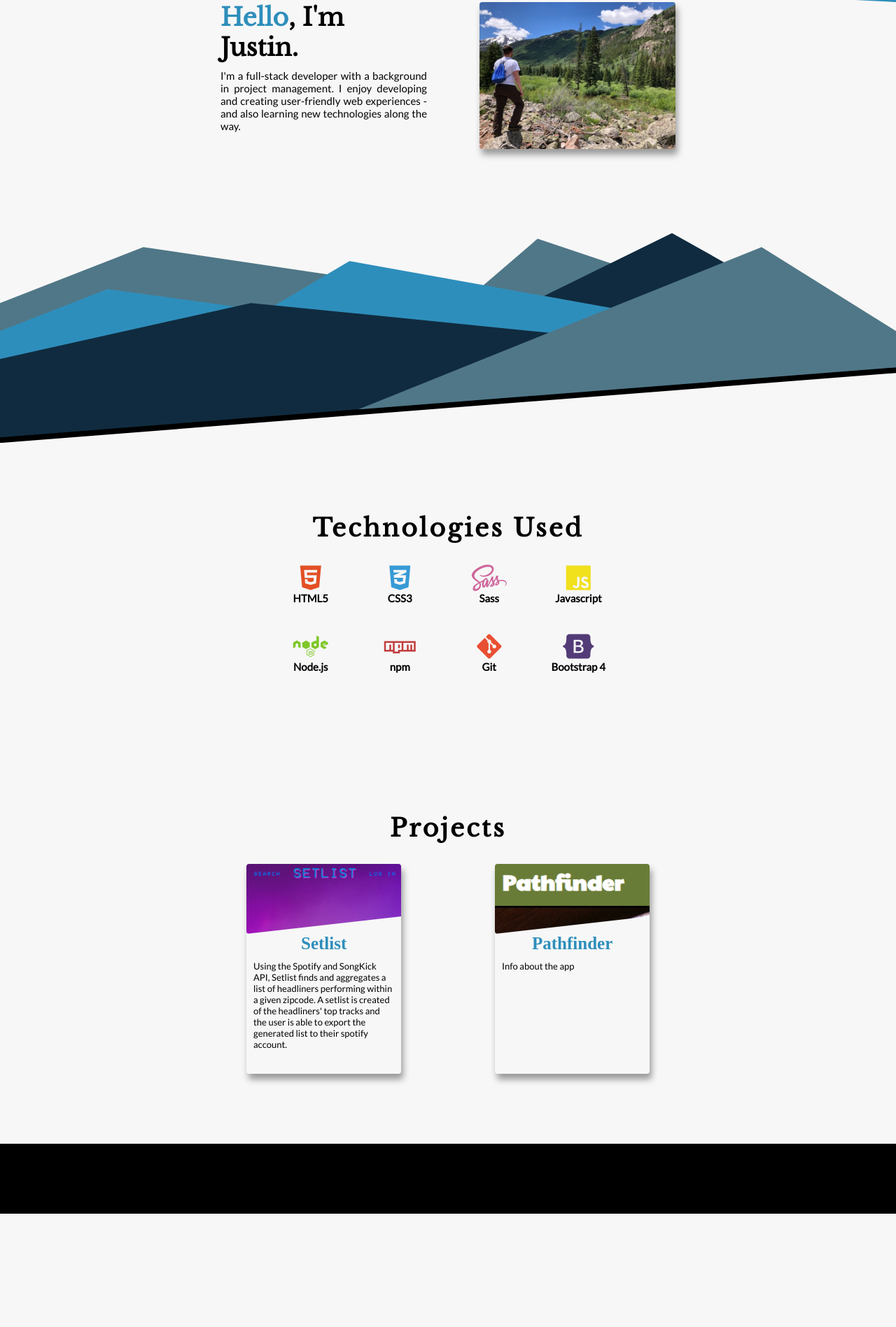
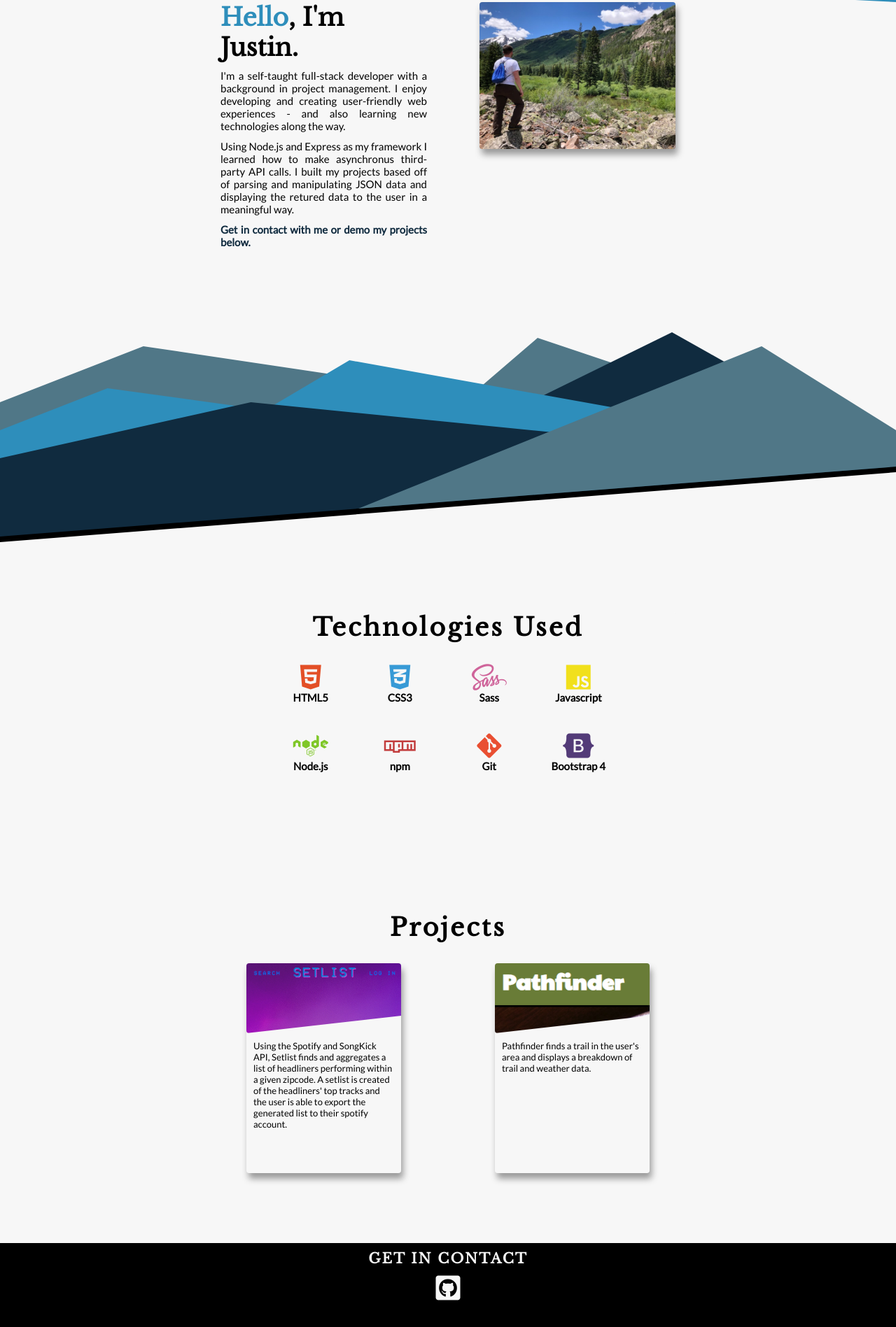
Before and after one commit to JW-Ellis/JW-Ellis.github.io, a website: page index.html in a window 1280 px wide. Shown: the part 257-2154 px from the top of the page at 70% size. Before the commit the page ends 1992 px from the top, so only its background shows below. Drawn offline with nearby package versions, Linux system fonts and the light colour scheme.

Commit message:
Add footer contact info. Update container description

```diff
--- a/Public/public.js
+++ b/Public/public.js
@@ -1,4 +1,4 @@
 AOS.init({
-    offset: 100,
-    duration: 1000
+  offset: 100,
+  duration: 1000,
 });
--- a/index.html
+++ b/index.html
@@ -24,7 +24,9 @@
 		<div class="row">
 			<div class="col-1-of-2">
 				<h1><span class="section-em">Hello</span>, I'm Justin.</h1>
-				<p>I'm a full-stack developer with a background in project management. I enjoy developing and creating user-friendly web experiences - and also learning new technologies along the way.</p>
+				<p>I'm a self-taught full-stack developer with a background in project management. I enjoy developing and creating user-friendly web experiences - and also learning new technologies along the way.</p> <br>
+				<p>Using Node.js and Express as my framework I learned how to make asynchronus third-party API calls. I built my projects based off of parsing and manipulating JSON data and displaying the retured data to the user in a meaningful way.</p> <br>
+				<a id="projectAnchor" href="#project"><p>Get in contact with me or demo my projects below.</p></a>
 			</div>
 			<div class="col-1-of-2">
 				<div class="photo">
@@ -37,7 +39,7 @@
 		</div>
 	</section>
 
-
+<!--Mountain Background-->
 	<div class="mountain">
 			<div class="mountain__bottom"></div>
 			<div class="mountain__top"></div>
@@ -94,17 +96,16 @@
 
 		</div>
 
-	<!--Projects-->
+	<!--Projects Section-->
 		<div class="section-info">
 			<div class="row section-projects">
-				<h1>Projects</h1>
+				<h1 id="project">Projects</h1>
 				<div class="row">
 					<div class="col-1-of-2">
 						<a href="">
 							<div class="container__project" data-aos="flip-down">
 								<div class="project__picture project__picture--1"></div>
 								<div class="project__description">
-									<h2>Setlist</h2>
 									<p>Using the Spotify and SongKick API, Setlist finds and aggregates a list of headliners performing within a given zipcode. A setlist is created of the headliners' top tracks and the user is able to export the generated list to their spotify account.</p>
 								</div>
 							</div>
@@ -116,17 +117,13 @@
 							<div class="container__project" data-aos="flip-down">
 								<div class="project__picture project__picture--2"></div>
 								<div class="project__description">
-									<h2>Pathfinder</h2>
-									<p>Info about the app</p>
+									<p>Pathfinder finds a trail in the user's area and displays a breakdown of trail and weather data.</p>
 								</div>
 							</div>
 						</a>
 					</div>
 				</div>
 			</div>
-
-
-
 		</div>
 
 
@@ -134,7 +131,12 @@
 
 <!--Footer Content-->
 <footer class="footer">
-<p>footer space</p>
+<h2>Get in contact</h2>
+<div class="contact">
+	<div class="contact-icon">
+		<a href="https://github.com/JW-Ellis"><i class="fab fa-github-square"></i></a>
+	</div>
+</div>
 </footer>
 <script src="node_modules/aos/dist/aos.js"></script>
 <script src="public/public.js"></script>
--- a/sass/abstracts/_variables.scss
+++ b/sass/abstracts/_variables.scss
@@ -1,5 +1,7 @@
 //COLORS
 $color-primary: #2e8ebb;
+$color-secondary: #507787;
+$color-dark: #102b3f;
 $color-grey-light: #f7f7f7;
 $color-black: rgba(0, 0, 0, 0.377);
 
--- a/sass/components/_icons.scss
+++ b/sass/components/_icons.scss
@@ -48,4 +48,8 @@
     &-bootstrap {
         color: #533b78;
     }
+
+    &-github-square {
+        color: $color-grey-light;
+    }
 }
--- a/sass/components/_mountain.scss
+++ b/sass/components/_mountain.scss
@@ -20,7 +20,7 @@
         position: absolute;
         height: inherit;
         width: inherit;
-        background: #507787;
+        background: $color-secondary;
         clip-path: polygon(16% 30%, 0% 50%, 0% 90%, 100% 70%);
     }
 
@@ -28,7 +28,7 @@
         position: absolute;
         height: inherit;
         width: inherit;
-        background: #2e8ebb;
+        background: $color-primary;
         clip-path: polygon(12% 45%, 0% 60%, 0% 90%, 80% 75%);
     }
 
@@ -36,7 +36,7 @@
         position: absolute;
         height: inherit;
         width: inherit;
-        background: #102b3f;
+        background: $color-dark;
         clip-path: polygon(75% 25%, 40% 80%, 100% 70%);
     }
 
@@ -44,7 +44,7 @@
         position: absolute;
         height: inherit;
         width: inherit;
-        background: #507787;
+        background: $color-secondary;
         clip-path: polygon(60% 27%, 40% 82%, 100% 70%);
     }
 
@@ -52,7 +52,7 @@
         position: absolute;
         height: inherit;
         width: inherit;
-        background: #2e8ebb;
+        background: $color-primary;
         clip-path: polygon(39% 35%, 10% 90%, 100% 70%);
     }
 
@@ -60,7 +60,7 @@
         position: absolute;
         height: inherit;
         width: inherit;
-        background: #102b3f;
+        background: $color-dark;
         clip-path: polygon(28% 50%, 0% 70%, 0% 98%, 100% 73%);
     }
 
@@ -68,7 +68,7 @@
         position: absolute;
         height: inherit;
         width: inherit;
-        background: #507787;
+        background: $color-secondary;
         clip-path: polygon(85% 30%, 40% 88%, 100% 73%, 100% 60%);
     }
 
--- a/sass/layout/_footer.scss
+++ b/sass/layout/_footer.scss
@@ -1,5 +1,31 @@
 .footer {
     position: relative;
-    height: 10rem;
+    height: 14rem;
     background: black;
+
+    h2 {
+        font-size: 2rem;
+        letter-spacing: .2rem;
+        padding: 1rem;
+        font-family: $font-title;
+        text-transform: uppercase;
+        color: $color-grey-light;
+        text-align: center;
+    }
 }
+
+.contact {
+    position: absolute;
+    margin: auto;
+    left: 50%;
+    width: 10%;
+    -webkit-transform: translateX(-50%);
+    transform: translateX(-50%);
+
+    &-icon {
+    display: flex;
+    justify-content: space-around;
+
+    }
+
+}
--- a/sass/layout/_info.scss
+++ b/sass/layout/_info.scss
@@ -13,24 +13,35 @@
         text-align: justify;
         font-size: 1.5rem;
         font-family: $font-content;
+
     }
 
 }
 
+#projectAnchor {
+    p {
+        font-weight: bold;
+        color: $color-dark;
+
+        &:focus,
+        &:hover{
+        color: $color-primary;
+
+    }
+    }
+}
+
 .section {
-
-
 
     &-em{
         color: #2e8ebb;
     }
 
     &-tech {
-        //padding: 5rem;
         border-radius: 4px;
         background-color: $color-grey-light;
-        //filter: drop-shadow(3px 8px 5px $color-black);
         width: 20rem;
+
         h1 {
             text-align: center;
             letter-spacing: .3rem;
```
Also changed, not shown: package.json (+16 -2 lines), Public/style.css, 2 other files.
